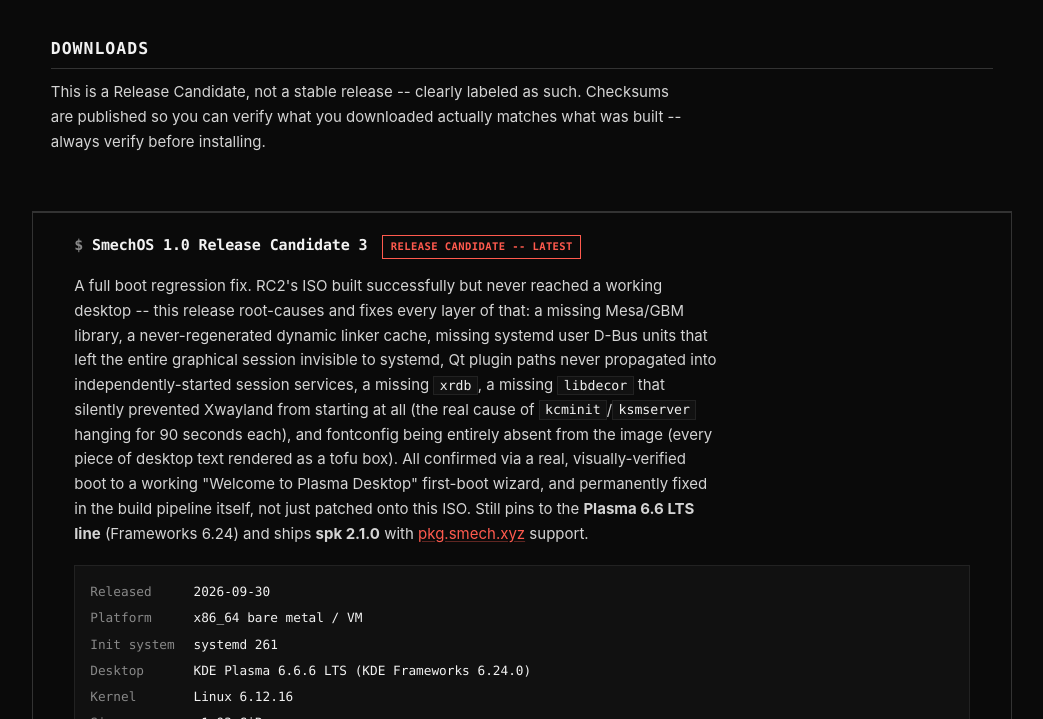
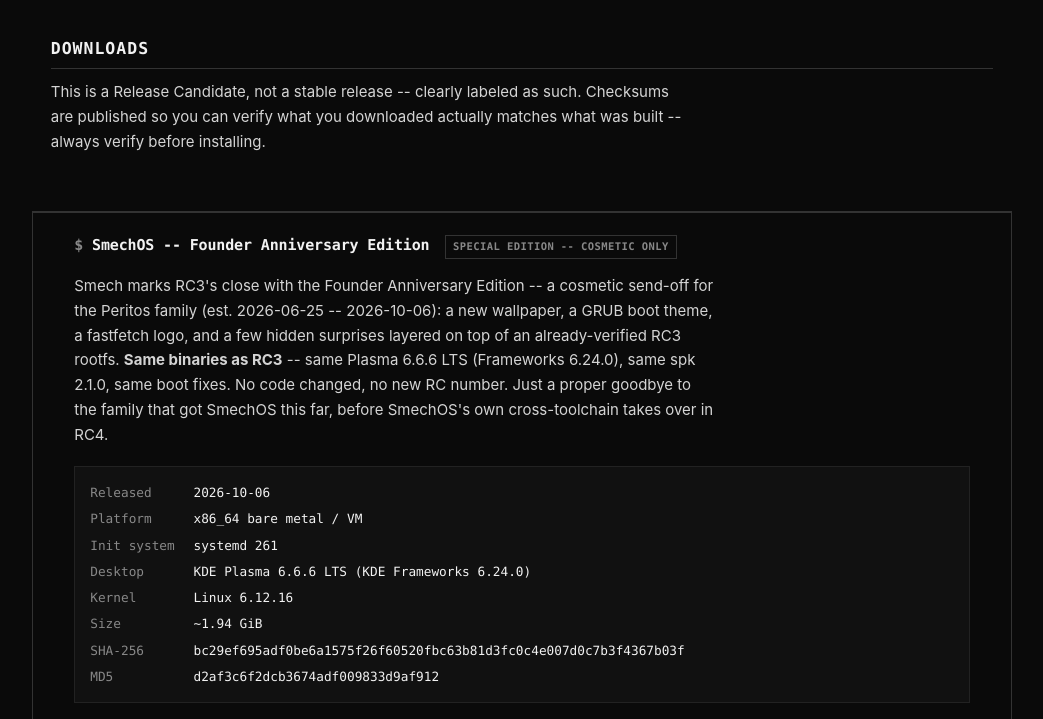
Before and after one commit to Smech-Labs/smechos-site, a plain HTML site: page downloads.html in a window 1280 px wide. Shown: the part 70-789 px from the top of the page, without its empty margins (118-1161 px from the left). Drawn offline with Linux system fonts and the light colour scheme.

Commit message:
Add Founder Anniversary Edition card to downloads page
Cosmetic send-off for the Peritos family -- same RC3 binaries, new
wallpaper/GRUB theme/fastfetch logo. Sits above the existing RC3 card,
which is untouched. Staged on this branch; merges to main via the
scheduled release workflow at 09:00 EEST on 2026-10-06, not before.

```diff
--- a/downloads.html
+++ b/downloads.html
@@ -39,6 +39,44 @@
   </section>
 
   <section class="downloads-list">
+
+    <article class="download-card">
+      <div class="download-card-header">
+        <h3>SmechOS -- Founder Anniversary Edition</h3>
+        <span class="badge">Special Edition -- Cosmetic Only</span>
+      </div>
+      <p>Smech marks RC3's close with the Founder Anniversary Edition -- a
+         cosmetic send-off for the Peritos family (est. 2026-06-25 --
+         2026-10-06): a new wallpaper, a GRUB boot theme, a fastfetch logo,
+         and a few hidden surprises layered on top of an already-verified
+         RC3 rootfs. <strong>Same binaries as RC3</strong> -- same Plasma
+         6.6.6 LTS (Frameworks 6.24.0), same spk 2.1.0, same boot fixes. No
+         code changed, no new RC number. Just a proper goodbye to the
+         family that got SmechOS this far, before SmechOS's own
+         cross-toolchain takes over in RC4.</p>
+      <dl class="download-meta">
+        <dt>Released</dt>
+        <dd>2026-10-06</dd>
+        <dt>Platform</dt>
+        <dd>x86_64 bare metal / VM</dd>
+        <dt>Init system</dt>
+        <dd>systemd 261</dd>
+        <dt>Desktop</dt>
+        <dd>KDE Plasma 6.6.6 LTS (KDE Frameworks 6.24.0)</dd>
+        <dt>Kernel</dt>
+        <dd>Linux 6.12.16</dd>
+        <dt>Size</dt>
+        <dd>~1.94 GiB</dd>
+        <dt>SHA-256</dt>
+        <dd><code>bc29ef695adf0be6a1575f26f60520fbc63b81d3fc0c4e007d0c7b3f4367b03f</code></dd>
+        <dt>MD5</dt>
+        <dd><code>d2af3c6f2dcb3674adf009833d9af912</code></dd>
+      </dl>
+      <div class="download-actions">
+        <a class="btn btn-primary" href="https://github.com/Smech-Labs/smechlabs-iso-files/releases/download/smechos-1.0-rc3-fae/smechos-plasma-live-fae.iso">Download .iso</a>
+        <a class="btn btn-outline" href="https://github.com/Smech-Labs/smechlabs-iso-files/releases/tag/smechos-1.0-rc3-fae">Release Notes</a>
+      </div>
+    </article>
 
     <article class="download-card">
       <div class="download-card-header">
```
